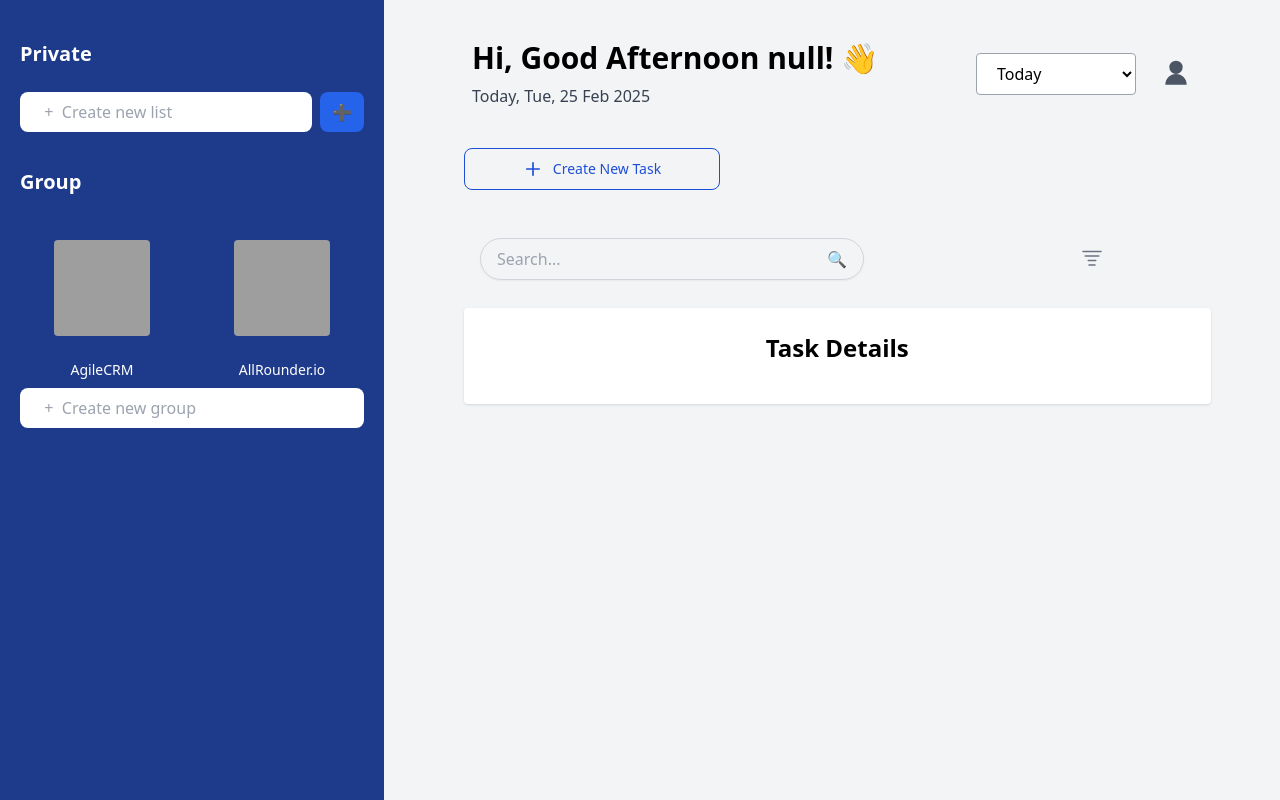
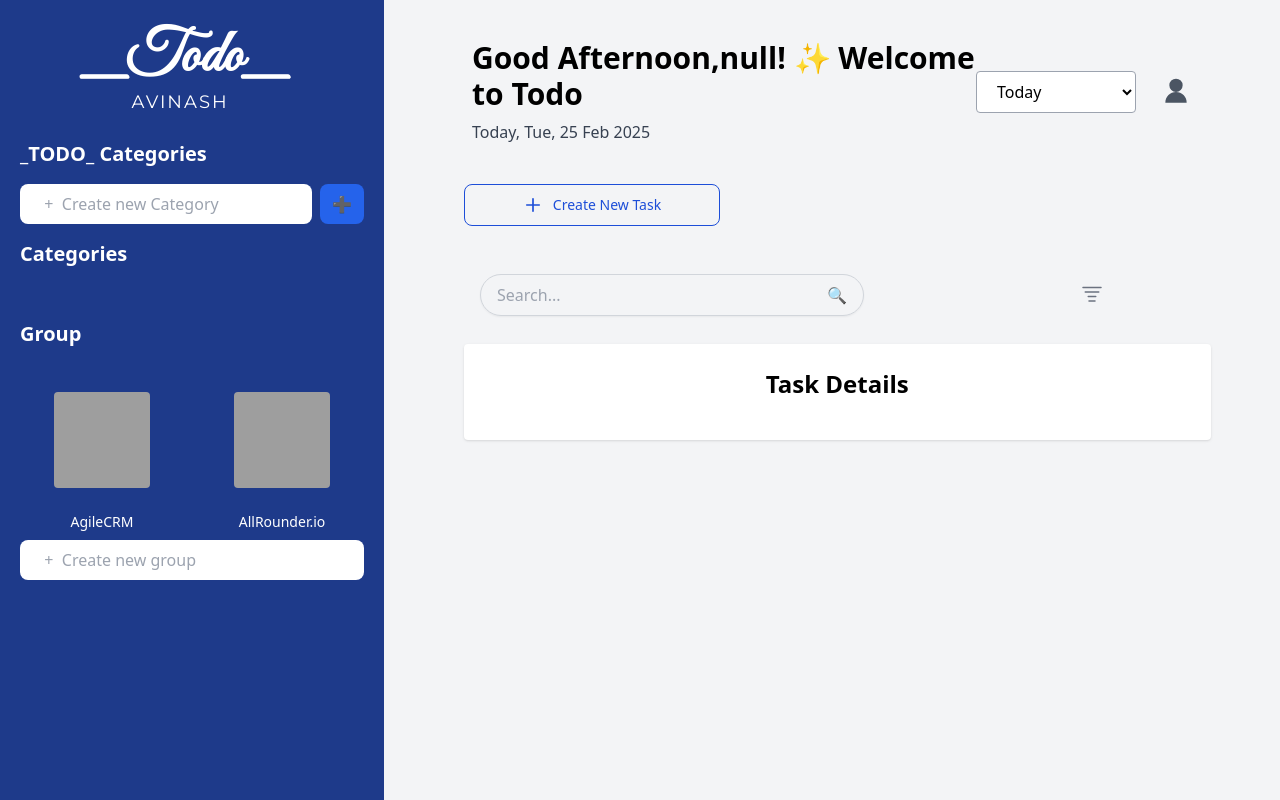
Before and after one commit to avinash500apps/_ToDo_, a FastAPI app: page /sidebar in a window 1280 px wide. Run offline with FastAPI, Linux system fonts and the light colour scheme; data that the repository does not hold is empty; some libraries are stand-ins or nearby versions; grey boxes are pictures that could not be loaded.

Commit message:
add logo for todo and handled some frontend changes

```diff
--- a/backend/main.py
+++ b/backend/main.py
@@ -1,6 +1,7 @@
 from fastapi import FastAPI
 from backend.routers import routers,profilerouters
 from fastapi.middleware.cors import CORSMiddleware
+from fastapi.staticfiles import StaticFiles
 
 app = FastAPI()
 app.include_router(routers.router)
@@ -13,3 +14,5 @@ app.add_middleware(
     allow_methods=["*"],
     allow_headers=["*"],
 )
+
+app.mount("/static", StaticFiles(directory="static"), name="static")
--- a/backend/templates/body.html
+++ b/backend/templates/body.html
@@ -120,10 +120,6 @@
         }
     })
 
-    // signout button
-    // document.getElementById("signOutBtn").addEventListener("click", function () {
-    //     window.location.href = "/login"
-    // })
 
     // FITER BASED ON DATE RANGE
     const saveFilter = document.getElementById("saveFilter")
@@ -150,7 +146,6 @@
     function updateGreeting() {
         const greetingElement = document.getElementById("greeting")
         const firstname = localStorage.getItem("firstname")
-        console.log("firstname----->",firstname)
 
         const now = new Date()
         const hours = now.getHours()
@@ -162,7 +157,7 @@
             greetingText = "Good Evening";
         }
 
-        greetingElement.innerHTML = `Hi, ${greetingText} ${firstname}! <span class="mr-2">👋</span>`
+        greetingElement.innerHTML = `${greetingText},${firstname}! ✨ Welcome to Todo`
     }
 
     document.addEventListener("DOMContentLoaded", updateGreeting)
--- /dev/null
+++ b/backend/templates/logo.html
@@ -0,0 +1,27 @@
+<!DOCTYPE html>
+<html lang="en">
+<head>
+    <meta charset="UTF-8">
+    <meta name="viewport" content="width=device-width, initial-scale=1.0">
+    <title>Todo Logo</title>
+    <script src="https://cdn.tailwindcss.com"></script>
+    <link href="https://fonts.googleapis.com/css2?family=Great+Vibes&family=Montserrat:wght@400;700&display=swap" rel="stylesheet">
+    <style>
+        .script-font {
+            font-family: 'Great Vibes', cursive;
+        }
+        .sans-serif {
+            font-family: 'Montserrat', sans-serif;
+            letter-spacing: 2px;
+        }
+    </style>
+</head>
+<body class="flex items-center justify-center min-h-screen bg-gray-100">
+
+    <div class="text-center mr-4">
+        <p class="script-font text-6xl mt-2 font-bold text-white-800">_Todo_</p>
+        <p class="sans-serif text-lg mr-2 text-black-600 tracking-wider">AVINASH</p>
+    </div>
+
+</body>
+</html>
--- a/backend/templates/sidebar.html
+++ b/backend/templates/sidebar.html
@@ -11,20 +11,26 @@
 <body class="flex h-screen bg-gray-100">
     <div class="flex flex-row w-full">
         <div class="w-96 bg-blue-900 text-white flex flex-col p-5 space-y-4">
-            <h2 class="text-xl mt-5 font-bold">Private</h2>
-            <nav class="flex flex-col space-y-2">
-                <ul id="list-container" class="space-y-2"></ul>
 
+            <div class="flex justify-center mb-2">
+
+                    {% include "logo.html" %}
+            </div>
+
+            <h2 class="text-xl mt-2 font-bold">_TODO_ Categories</h2>
                 <!-- Input field to add a new list -->
                 <div class="flex items-center">
-                    <input id="new-list-input" type="text" placeholder="  +  Create new list"
+                    <input id="new-list-input" type="text" placeholder="  +  Create new Category"
                         class="rounded-lg h-10 py-2 px-4 flex-1 text-black">
                     <button id="add-list-btn" class="ml-2 bg-blue-600 text-white px-3 py-2 rounded-lg hover:bg-blue-800"
                         onclick="addItem()">
                         ➕
                     </button>
                 </div>
-            </nav>
+                <h2 class="text-xl mt-5 font-bold">Categories</h2>
+                <nav class="flex flex-col space-y-2">
+                    <ul id="list-container" class="space-y-2"></ul>
+                </nav>
             <div class="mb-10">
                 <h2 class="text-xl font-bold mt-5">Group</h2>
                 <nav class="flex flex-col space-y-2 mt-5">
```
Also changed, not shown: backend/routers/routers.py (+0 -12 lines), backend/templates/register.html (+3 -3 lines), static/images/images (1).jpeg (added).
